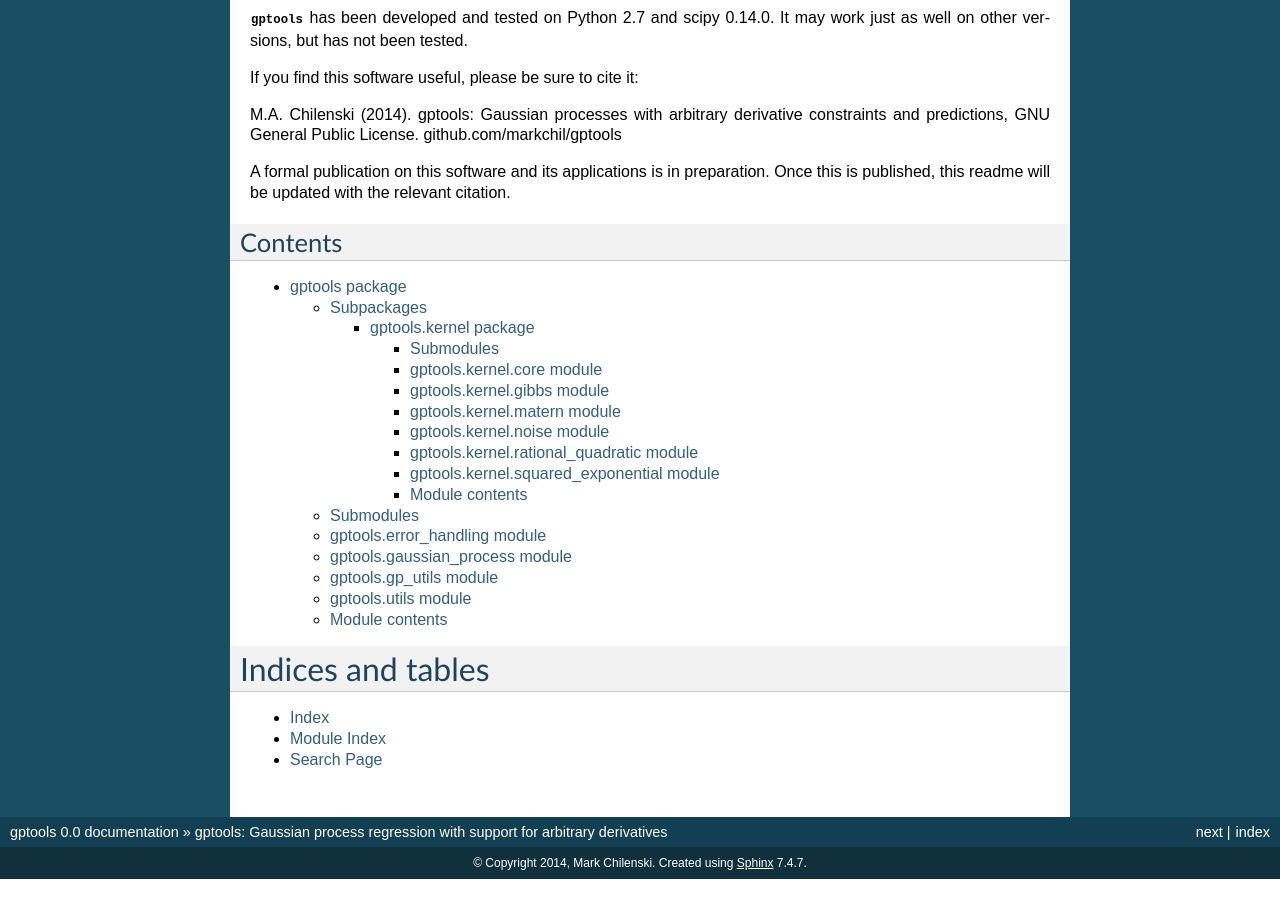
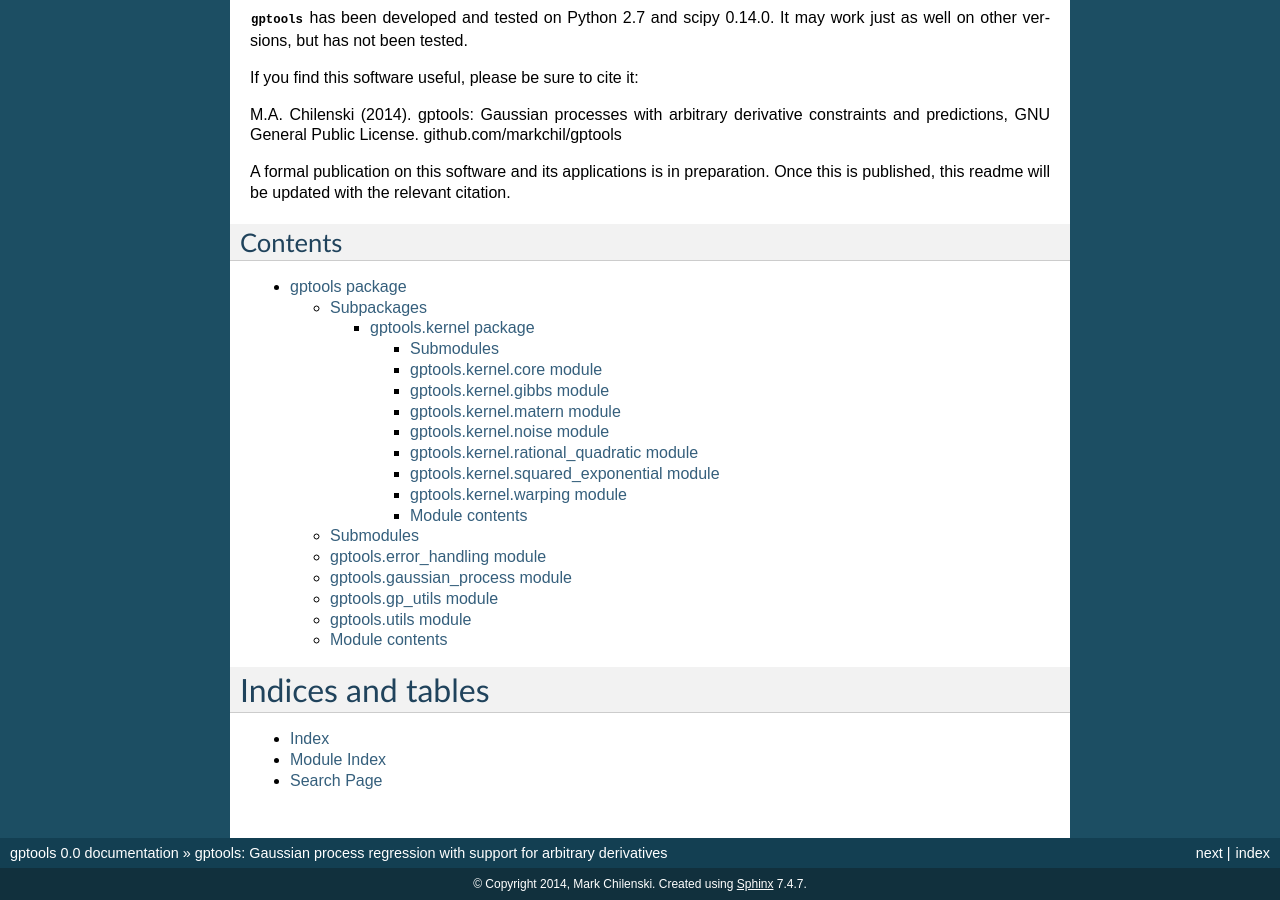
Before and after one commit to markchil/gptools, a Sphinx documentation site: the page built from docs/source/index.rst, in a window 1280 px wide and 900 px high, scrolled down 2420 px. Built offline with Sphinx 7.4.7, drawn with Linux system fonts in a browser that asks for light colours; formulas are drawn with MathJax 3; before the commit the page ends 3299 px from its top, so only the background shows below that.

Commit message:
Update documentation to include warping.

```diff
--- a/docs/source/gptools.kernel.rst
+++ b/docs/source/gptools.kernel.rst
@@ -52,6 +52,14 @@ gptools.kernel.squared_exponential module
     :undoc-members:
     :show-inheritance:
 
+gptools.kernel.warping module
+-----------------------------
+
+.. automodule:: gptools.kernel.warping
+    :members:
+    :undoc-members:
+    :show-inheritance:
+
 
 Module contents
 ---------------
```
